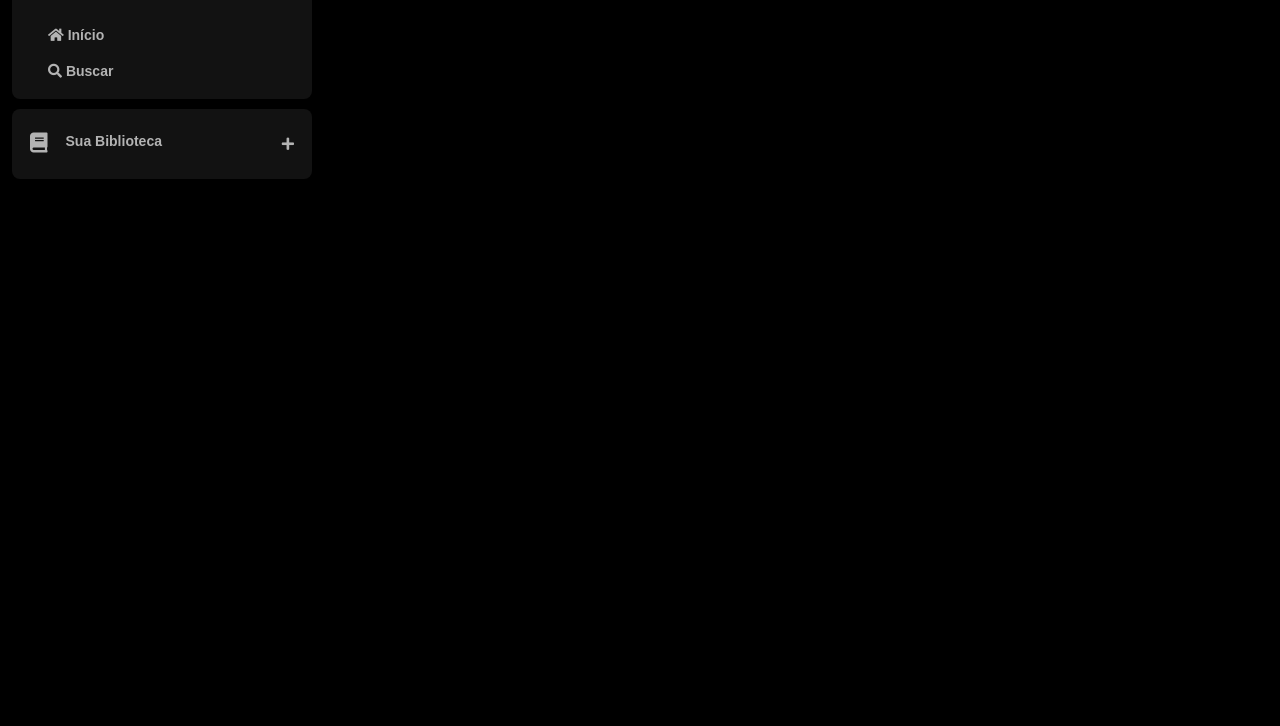
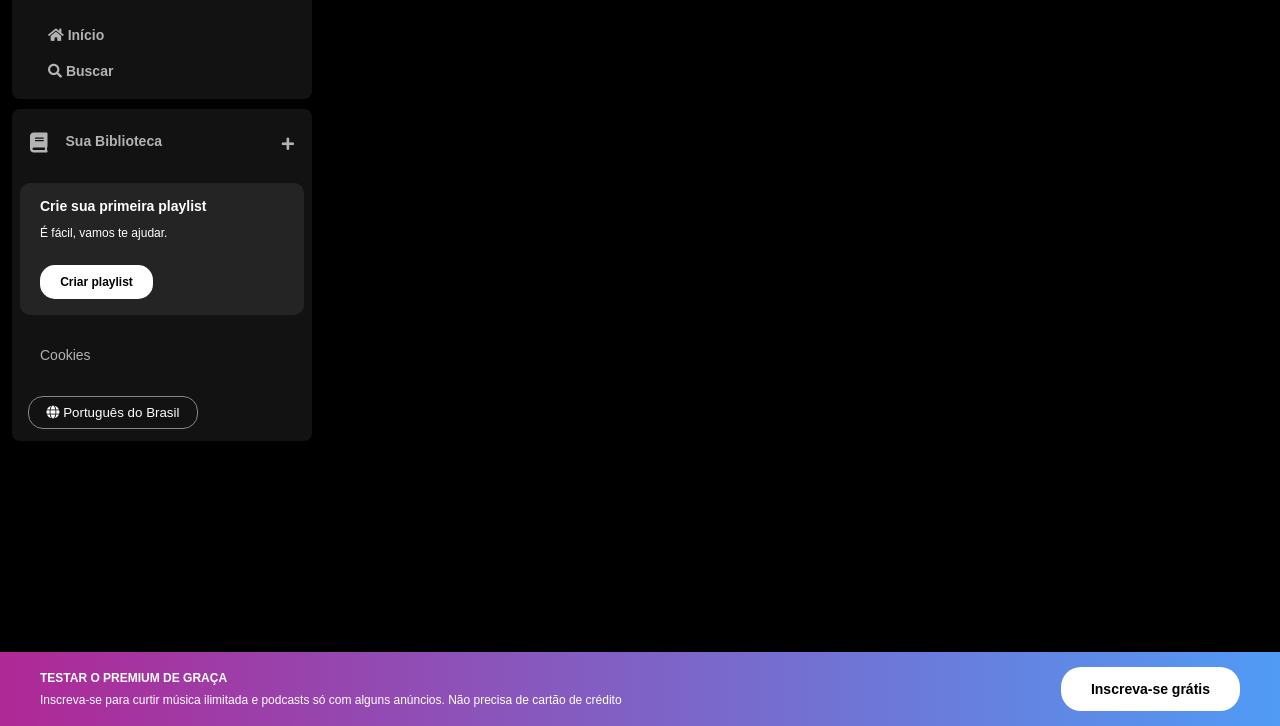
Before and after one commit to gezinnn/spotify-imersao-alura, a plain HTML site: page index.html in a window 1280 px wide. Shown: the part 74-800 px from the top of the page. Drawn offline with Linux system fonts and the light colour scheme.

Commit message:
Aula 2 e Desafio da Imersão Front-End da Alura

```diff
--- a/index.html
+++ b/index.html
@@ -51,7 +51,37 @@
           </button>
           <span class="fa fa-plus"></span>
         </div>
+        <section class="section-playlist">
+          <div class="section-playlist__content">
+            <span class="text title">Crie sua primeira playlist</span>
+            <span class="text subtitle">É fácil, vamos te ajudar.</span>
+            <button class="section-playlist__button">
+              <span> Criar playlist </span>
+            </button>
+          </div>
+        </section>
+        <div class="cookies">
+          <a href="">Cookies</a>
+        </div>
+        <div class="languages">
+          <button class="languages__button">
+            <span class="fa fa-globe"></span>
+            <span>Português do Brasil</span>
+          </button>
+        </div>
       </div>
+    </div>
+    <div class="footer">
+      <div class="footer__text">
+        <p class="text-title">Testar o Premium de Graça</p>
+        <p class="text-subtitle">
+          Inscreva-se para curtir música ilimitada e podcasts só com alguns
+          anúncios. Não precisa de cartão de crédito
+        </p>
+      </div>
+      <button class="footer__button">
+        <span>Inscreva-se grátis</span>
+      </button>
     </div>
   </body>
 </html>
--- a/style.css
+++ b/style.css
@@ -46,16 +46,16 @@ body {
 }
 
 .library {
-  background-color: #121212;
-  border-radius: 8px;
   display: flex;
   justify-content: space-between;
   flex-direction: column;
+  background-color: #121212;
+  color: #b3b3b3;
   padding: 4px 8px;
-  color: #b3b3b3;
+  margin-top: 10px;
+  border-radius: 8px;
   font-weight: 600;
   font-size: 14px;
-  margin-top: 10px;
 }
 
 .library .library__content {
@@ -78,7 +78,7 @@ body {
   padding: 20px 10px;
 }
 
-.library .library__button .fa{
+.library .library__button .fa {
   font-size: 20px;
   font-weight: 300;
   color: #b3b3b3;
@@ -86,6 +86,127 @@ body {
   padding-right: 8px;
 }
 
-.library .library__content .fa-plus{
+.library .library__content .fa-plus {
   margin: 24px 10px;
 }
+
+.section-playlist {
+  display: flex;
+  align-items: flex-start;
+  justify-content: space-between;
+  gap: 20px;
+  background-color: #242424;
+  color: #b3b3b3;
+  font-weight: 600;
+  font-size: 14px;
+  margin: 8px 0px;
+  padding: 16px 20px;
+  font-family: "Dm Sans", sans-serif;
+  border-radius: 10px;
+}
+
+.section-playlist .section-playlist__content {
+  display: flex;
+  flex-direction: column;
+}
+
+.section-playlist__content .text {
+  padding-bottom: 14px;
+  color: #fff;
+}
+
+.section-playlist__content .title {
+  font-weight: 700;
+}
+
+.section-playlist__content .subtitle {
+  font-weight: 500;
+  font-size: 12px;
+}
+
+.section-playlist__content .section-playlist__button {
+  display: flex;
+  justify-content: center;
+  background-color: #fff;
+  color: #000;
+  border-radius: 15px;
+  font-size: 12px;
+  font-weight: 700;
+  font-family: "Dm Sans", sans-serif;
+  text-decoration: none;
+  text-transform: none;
+  padding: 10px;
+  margin-top: 12px;
+  border: 0;
+  width: 113px;
+}
+
+.sidebar .cookies {
+  margin: 25px 20px;
+}
+
+.sidebar .cookies a {
+  color: #b3b3b3;
+  font-weight: 500;
+  font-size: 500;
+  text-decoration: none;
+  font-family: "Dm Sans", sans-serif;
+}
+
+.sidebar .cookies a:hover {
+  text-decoration: underline;
+}
+
+.languages .languages__button {
+  background-color: transparent;
+  border: 1px solid #878787;
+  color: #fff;
+  font-weight: bold-;
+  cursor: pointer;
+  align-items: center;
+  width: 170px;
+  margin: 8px;
+  padding: 8px;
+  border-radius: 15px;
+  font-family: "Dm Sans", sans-serif;
+}
+
+.footer {
+  display: flex;
+  position: fixed;
+  justify-content: space-between;
+  left: 0;
+  right: 0;
+  bottom: 0;
+  background-image: linear-gradient(90deg, #af2896, #509bf5);
+  padding: 15px 40px;
+  font-family: "Dm Sans", sans-serif;
+
+}
+
+.footer .footer__text .text-title {
+  color: #fff;
+  text-transform: uppercase;
+  font-weight: 700;
+  font-size: 12px;
+  margin-top: 5px;
+  margin-bottom: 10px;
+}
+
+.footer .footer__text .text-subtitle {
+  color: #fff;
+  font-weight: 500;
+  font-size: 12px;
+}
+
+.footer .footer__button{
+  background-color: #fff;
+  color: #000;
+  font-size: 14px;
+  font-weight: bold;
+  padding: 14px 30px;
+  border: 0px;
+  border-radius: 20px;
+  cursor: pointer;
+  flex-shrink: 0;
+}
```
Lines whose indentation alone changed are shown as unchanged.
